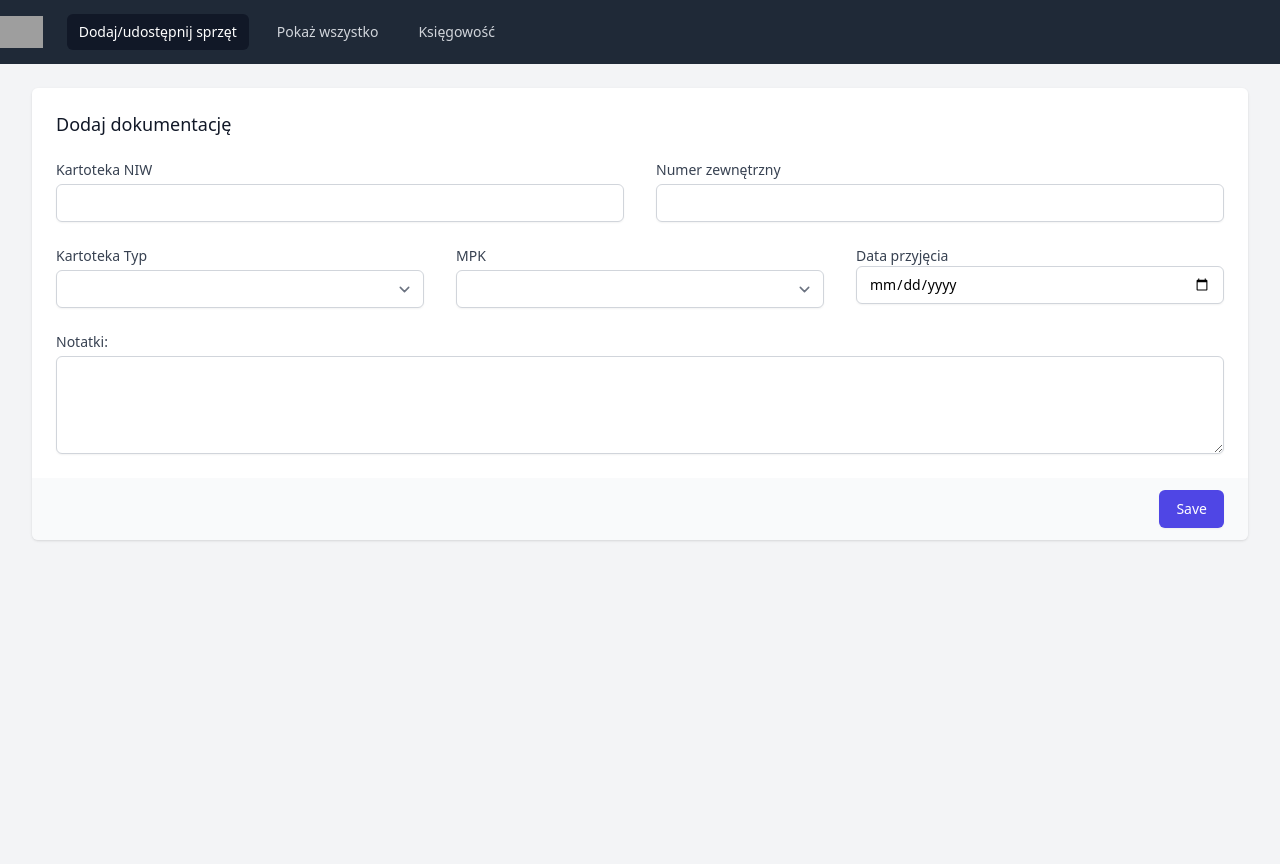
After one commit to skoliodoi/smaug, a Flask app: page /paperwork in a window 1280 px wide. The commit adds this page. Run offline with Flask 2, Linux system fonts and the light colour scheme; data that the repository does not hold is empty; style sheets or scripts are compiled from the project's sources; some libraries are stand-ins or nearby versions; grey boxes are pictures that could not be loaded.

Commit message:
Karta do dodawania księgowości dodana - będziem przerzucać front na fomantica

```diff
--- a/website/main/routes.py
+++ b/website/main/routes.py
@@ -15,7 +15,7 @@ def index():
         hardware_rented = 'Nieudostępniony'
         who_rented = ''
         rent_date = ''
-        if request.form.get('mocarz') != None and request.form.get('mocarz') != "":
+        if request.form.get('mocarz-id') != None and request.form.get('mocarz-id') != "":
             hardware_rented = 'Udostępniony'
             who_rented = 'Osoba udostępniająca'
             rent_date = datetime.now().strftime("%Y-%m-%d %H:%M:%S")
@@ -24,14 +24,15 @@ def index():
             'type': request.form.get('type'),
             'mark': request.form.get('marka'),
             'model': request.form.get('model'),
+            'status': request.form.get('status'),
+            'bitlocker': request.form.get('bitlocker'),
             'serial': request.form.get('serial'),
-            'kartoteka': request.form.get('kartoteka'),
-            'mocarz_id': request.form.get('mocarz'),
+            'identyfikator': request.form.get('identyfikator'),
+            'klucz_odzyskiwana': request.form.get('klucz-odzyskiwania'),
+            'mocarz_id': request.form.get('mocarz-id'),
             'projekt': request.form.get('projekt'),
             'lokalizacja': request.form.get('lokalizacja'),
             'mpk': request.form.get('mpk'),
-            'bitlocker1': request.form.get('bitlocker-1'),
-            'bitlocker2': request.form.get('bitlocker-2'),
             'notes': request.form.get('notes'),
             'rented_status': hardware_rented,
             'upload_date': datetime.now().strftime("%Y-%m-%d %H:%M:%S"),
@@ -45,14 +46,31 @@ def index():
         return (redirect(url_for('main.index')))
     else:
         pass
-    return render_template('add_items.html', hardware_data=False, type_list=type, mark_list=marka, model_list=model, mpk_list=mpk, kartoteka=kartoteka, projekt=projekt, lokalizacja=lokalizacja)
+    return render_template('add_items.html',
+                           hardware_data=False,
+                           type_list=type,
+                           mark_list=marka,
+                           model_list=model,
+                           status_list=hardware_status,
+                           projekt=projekt,
+                           lokalizacja=lokalizacja)
 
 
 @main.route('/get_data')
 def get_data():
     free_items = items.find({'rented_status': "Nieudostępniony"})
+    return render_template('all_items.html', items=free_items)
 
-    return render_template('all_items.html', items=free_items)
+
+@main.route('/paperwork', methods=['GET', 'POST'])
+def paperwork():
+    free_items = items.find({'rented_status': "Nieudostępniony"})
+    if request.method == 'POST':
+        barcodes = request.form.getlist('barcodes')
+        print(barcodes)
+        return redirect(url_for('main.paperwork'))
+
+    return render_template('add_paperwork.html', kartoteka=kartoteka, mpk_list=mpk, available_barcodes=free_items)
 
 
 @main.route('/rent_hardware/<barcode>', methods=['GET', 'POST'])
--- a/website/models.py
+++ b/website/models.py
@@ -17,6 +17,8 @@ type = ['AccesPoint',
         'Terminal',
         'Zestaw WideoKonferencyjny',
         ]
+
+hardware_status = ['Sprawny', 'Uszkodzony/Serwis', 'Utylizacja']
 
 marka = ['AccesPoint',
          'ACER',
--- a/website/static/script.js
+++ b/website/static/script.js
@@ -5,3 +5,13 @@ function sayHello() {
 $('#rent_hardware').on("change", () => {
   $("#rent_hardware_container").toggle()
 })
+
+
+$('#add_paperwork').on("change", () => {
+  console.log('Click')
+  $("#add_paperwork_container").toggle()
+})
+
+$('#multiple_select')
+  .dropdown()
+  ;
--- /dev/null
+++ b/website/templates/add_paperwork.html
@@ -0,0 +1,99 @@
+{%extends "index.html"%} {%block title%} Dodaj dokumentację {%endblock%} {%block content%}
+<div class="max-w-7xl mx-auto py-6 sm:px-6 lg:px-8">
+  <div class="space-y-6 sm:px-6 lg:px-0 lg:col-span-9">
+    <form method="POST">
+      <div class="shadow sm:rounded-md sm:overflow-hidden">
+        <div class="bg-white py-6 px-4 space-y-6 sm:p-6">
+          <div class="flex justify-between">
+            <div style="display: flex; align-items:center">
+              <h3 class="text-lg leading-6 font-medium text-gray-900">Dodaj
+                dokumentację</h3>
+            </div>
+            <div class="grid grid-cols-12 gap-8" style="display: flex; align-items: center; justify-content: end">
+              <div>
+                <!-- <div class="col-span-6 sm:col-span-3 lg:col-span-5 form-check">
+                  <input
+                    class="form-check-input appearance-none h-4 w-4 border border-gray-300 rounded-sm bg-white checked:bg-blue-600 checked:border-blue-600 focus:outline-none transition duration-200 mt-1 align-top bg-no-repeat bg-center bg-contain float-left mr-2 cursor-pointer"
+                    type="checkbox" checked="true" value="" id="add_paperwork">
+                  <label class="form-check-label inline-block text-gray-800" for="add_paperwork" style="float:right">
+                    Przypisz sprzęt do tej faktury
+                  </label>
+                </div> -->
+                <!-- <div class="col-span-6 sm:col-span-3 lg:col-span-6" id="add_paperwork_container">
+                  <label for="barcode" class="block text-sm font-medium text-gray-700 ">Barcode</label>
+                  <select id="barcode" name="barcode" autocomplete="barcode"
+                    class="mt-1 block w-full bg-white border border-gray-300 rounded-md shadow-sm py-2 px-3 focus:outline-none focus:ring-indigo-500 focus:border-indigo-500 sm:text-sm">
+
+                    <option></option>
+
+
+                  </select>
+                </div> -->
+
+
+              </div>
+            </div>
+          </div>
+          <div class="grid grid-cols-6 gap-8">
+
+            <div class="col-span-6 sm:col-span-3 lg:col-span-3">
+              <label for="barcode" class="block text-sm font-medium text-gray-700">Kartoteka NIW</label>
+              <input type="text" name="barcode" id="barcode" autocomplete="barcode"
+                class="mt-1 block w-full border border-gray-300 rounded-md shadow-sm py-2 px-3 focus:outline-none focus:ring-indigo-500 focus:border-indigo-500 sm:text-sm">
+            </div>
+            <div class="col-span-6 sm:col-span-3 lg:col-span-3">
+              <label for="barcode" class="block text-sm font-medium text-gray-700">Numer zewnętrzny</label>
+              <input type="text" name="barcode" id="barcode" autocomplete="barcode"
+                class="mt-1 block w-full border border-gray-300 rounded-md shadow-sm py-2 px-3 focus:outline-none focus:ring-indigo-500 focus:border-indigo-500 sm:text-sm">
+            </div>
+          </div>
+
+          <div class="grid grid-cols-6 gap-8">
+
+            <div class="col-span-6 sm:col-span-3 lg:col-span-2">
+              <label for="kartoteka" class="block text-sm font-medium text-gray-700">Kartoteka Typ</label>
+              <select id="kartoteka" name="kartoteka" autocomplete="kartoteka"
+                class="mt-1 block w-full bg-white border border-gray-300 rounded-md shadow-sm py-2 px-3 focus:outline-none focus:ring-indigo-500 focus:border-indigo-500 sm:text-sm">
+                <option></option>
+                {%for typ in kartoteka%}
+                <option>{{typ}}</option>
+                {%endfor%}
+              </select>
+            </div>
+            <div class="col-span-6 sm:col-span-3 lg:col-span-2">
+              <label for="mpk" class="block text-sm font-medium text-gray-700">MPK</label>
+              <select id="mpk" name="mpk" autocomplete="mpk"
+                class="mt-1 block w-full bg-white border border-gray-300 rounded-md shadow-sm py-2 px-3 focus:outline-none focus:ring-indigo-500 focus:border-indigo-500 sm:text-sm">
+                <option></option>
+                {%for each in mpk_list%}
+                <option>{{each}}</option>
+                {%endfor%}
+              </select>
+            </div>
+            <div class="col-span-6 sm:col-span-3 lg:col-span-2">
+              <label for="data" class="block text-sm font-medium text-gray-700">Data przyjęcia</label>
+              <input type="date"
+                class="shadow-sm focus:ring-indigo-500 focus:border-indigo-500 block w-full sm:text-sm border-gray-300 rounded-md" />
+            </div>
+
+          </div>
+          <div>
+            <label for="notes" class="block text-sm font-medium text-gray-700">Notatki:</label>
+            <div class="mt-1">
+              <textarea rows="4" name="notes" id="notes"
+                class="shadow-sm focus:ring-indigo-500 focus:border-indigo-500 block w-full sm:text-sm border-gray-300 rounded-md"></textarea>
+            </div>
+          </div>
+        </div>
+
+        <div class="px-4 py-3 bg-gray-50 text-right sm:px-6">
+          <button type="submit"
+            class="bg-indigo-600 border border-transparent rounded-md shadow-sm py-2 px-4 inline-flex justify-center text-sm font-medium text-white hover:bg-indigo-700 focus:outline-none focus:ring-2 focus:ring-offset-2 focus:ring-indigo-500">Save</button>
+        </div>
+      </div>
+    </form>
+
+
+  </div>
+</div>
+{%endblock%}
--- a/website/templates/navbar.html
+++ b/website/templates/navbar.html
@@ -48,9 +48,9 @@
           <a href="/all"
             class="text-gray-300 hover:bg-gray-700 hover:text-white px-3 py-2 rounded-md text-sm font-medium">Pokaż wszystko</a>
 
-          <!-- <a href="#"
-            class="text-gray-300 hover:bg-gray-700 hover:text-white px-3 py-2 rounded-md text-sm font-medium">Projects</a>
-
+          <a href="/paperwork"
+            class="text-gray-300 hover:bg-gray-700 hover:text-white px-3 py-2 rounded-md text-sm font-medium">Księgowość</a>
+<!--
           <a href="#"
             class="text-gray-300 hover:bg-gray-700 hover:text-white px-3 py-2 rounded-md text-sm font-medium">Calendar</a> -->
         </div>
```
Also changed, not shown: website/templates/add_items.html (+26 -9 lines), website/templates/index.html (+0 -10 lines), website/templates/rent_hardware.html (+2 -25 lines).
